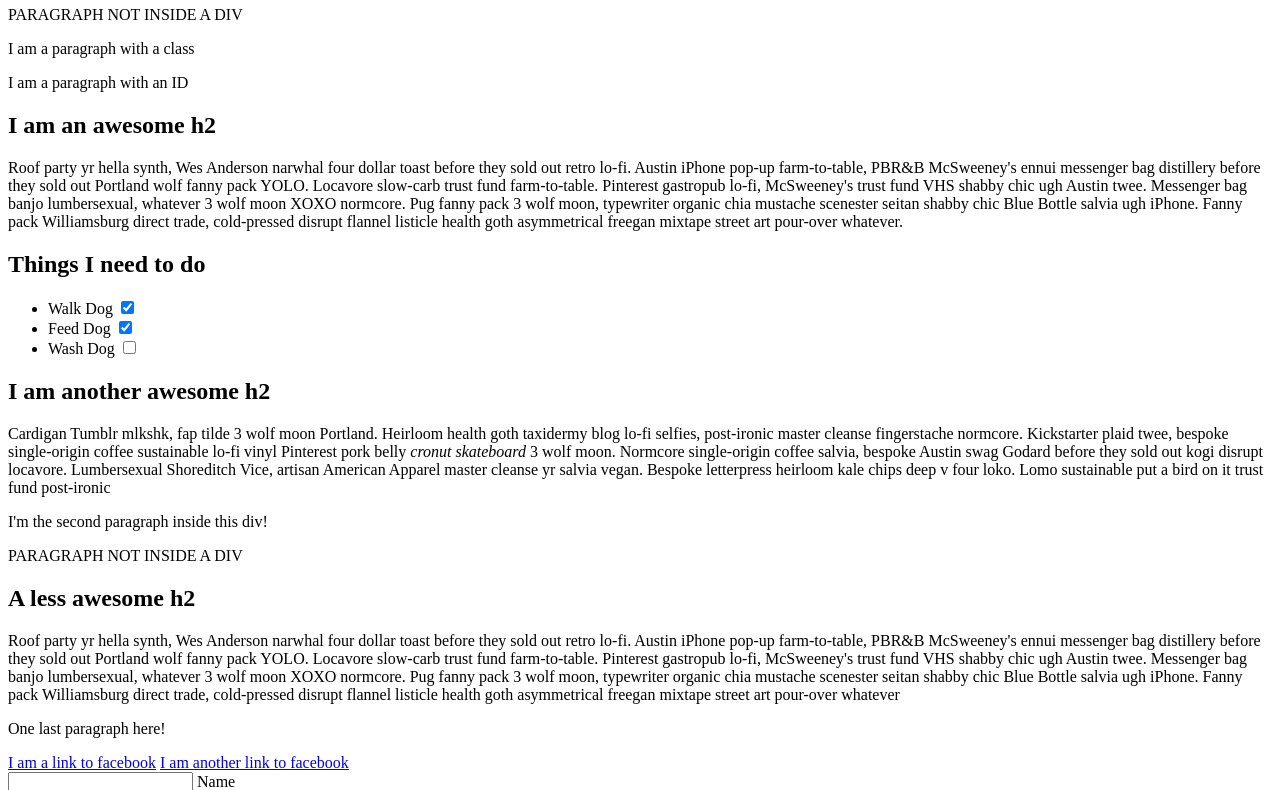
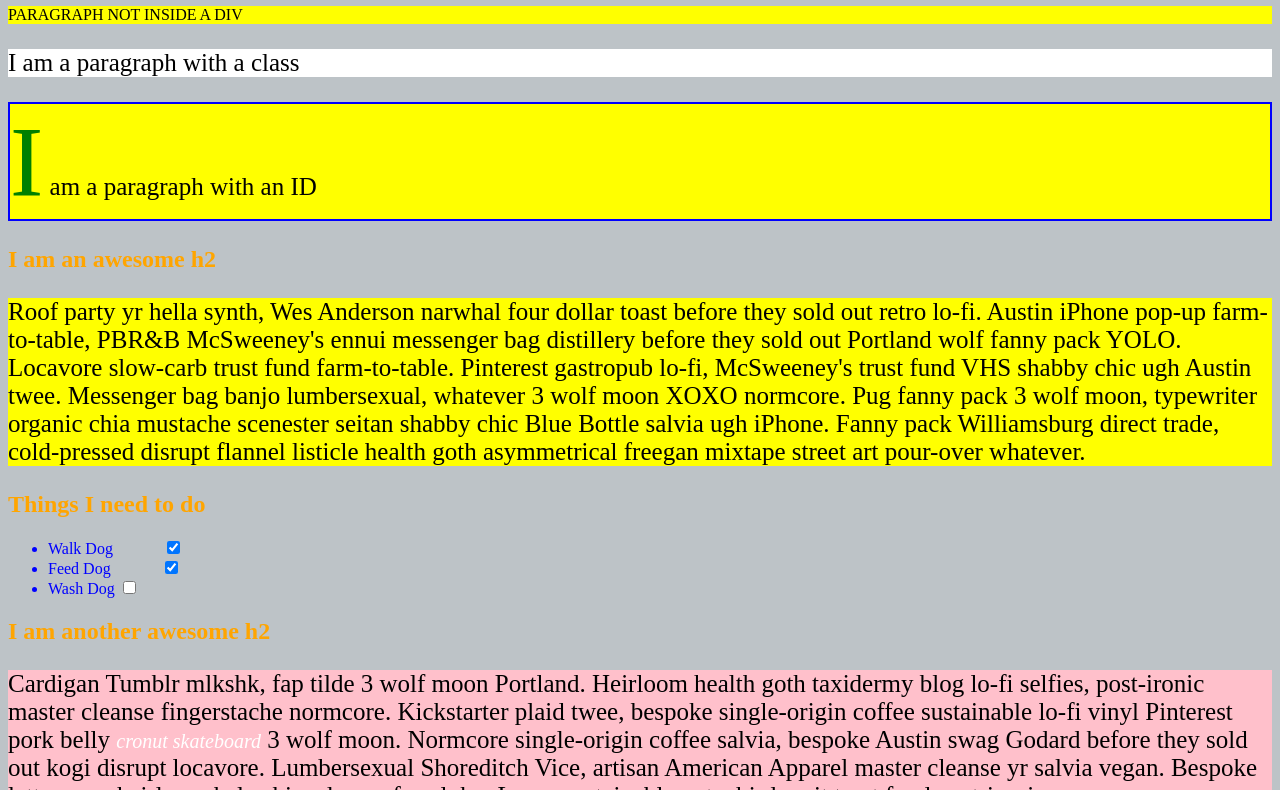
Before and after one commit to niwattep/Web-Developer-Bootcamp, a plain HTML site: page 09_Selector_Exercise_Starter/selectorsExercise.html in a window 1280 px wide. Shown: the part 60-850 px from the top of the page. Drawn offline with Linux system fonts and the light colour scheme.

Commit message:
Solve the question in selectors.css

```diff
--- a/09_Selector_Exercise_Starter/selectors.css
+++ b/09_Selector_Exercise_Starter/selectors.css
@@ -2,58 +2,97 @@
 DO NOT ALTER THE EXISTING HTML TO DO THIS.  WRITE ONLY CSS!
 
 /* Give the <body> element a background of #bdc3c7*/
-
+body {
+	background: #bdc3c7;
+}
 
 /* Make the <h1> element #9b59b6*/
-
+h1 {
+	color: #9b59b6;
+}
 
 /* Make all <h2> elements orange */
-
+h2 {
+	color: orange;
+}
 
 /* Make all <li> elements blue(pick your own hexadecimal blue)*/
-
+li {
+	color: #0000FF;
+}
 
 /*Change the background on every paragraph to be yellow*/
-
+p {
+	background: yellow;
+}
 
 /*Make all inputs have a 3px red border*/
-
+input {
+	border: 3px red solid;
+}
 
 /* Give everything with the class 'hello' a white background*/
-
+.hello {
+	background: white;
+}
 
 /* Give the element with id 'special' a 2px solid blue border(pick your own rgb blue)*/
-
+#special {
+	border: 2px solid rgb(0,0,255);
+}
 
 /*Make all the <p>'s that are nested inside of divs 25px font(font-size: 25px)*/
-
+div p {
+	font-size: 25px;
+}
 
 /*Make only inputs with type 'text' have a gray background*/
-
+input[type="text"] {
+	background: grey;
+}
 
 /* Give both <p>'s inside the 3rd <div> a pink background*/
-
+div:nth-of-type(3) p {
+	background: pink;
+}
 
 /* Give the 2nd <p> inside the 3rd <div> a 5px white border*/
-
+div:nth-of-type(3) p:nth-of-type(2) {
+	border: 5px white solid;
+}
 
 /* Make the <em> in the 3rd <div> element white and 20px font(font-size:20px)*/
-
+div:nth-of-type(3) em {
+	color: white;
+	font-size: 20px;
+}
 
 
 /*BONUS CHALLENGES*/
 /*You may need to research some other selectors and properties*/
 
 /*Make all "checked" checkboxes have a left margin of 50px(margin-left: 50px)*/
-
+input:checked {
+	margin-left: 50px;
+}
 
 /* Make the <label> elements all UPPERCASE without changing the HTML(definitely look this one up*/
-
+label {
+	text-transform: uppercase;
+}
 
 /*Make the first letter of the element with id 'special' green and 100px font size(font-size: 100)*/
-
+#special:first-letter {
+	font-size: 100;
+	color: green;
+}
 
 /*Make the <h1> element's color change to blue when hovered over */
-
+h1:hover {
+	color:	blue;
+}
 
 /*Make the <a> element's that have been visited gray */
+a:visited {
+	color: grey;
+}
```
